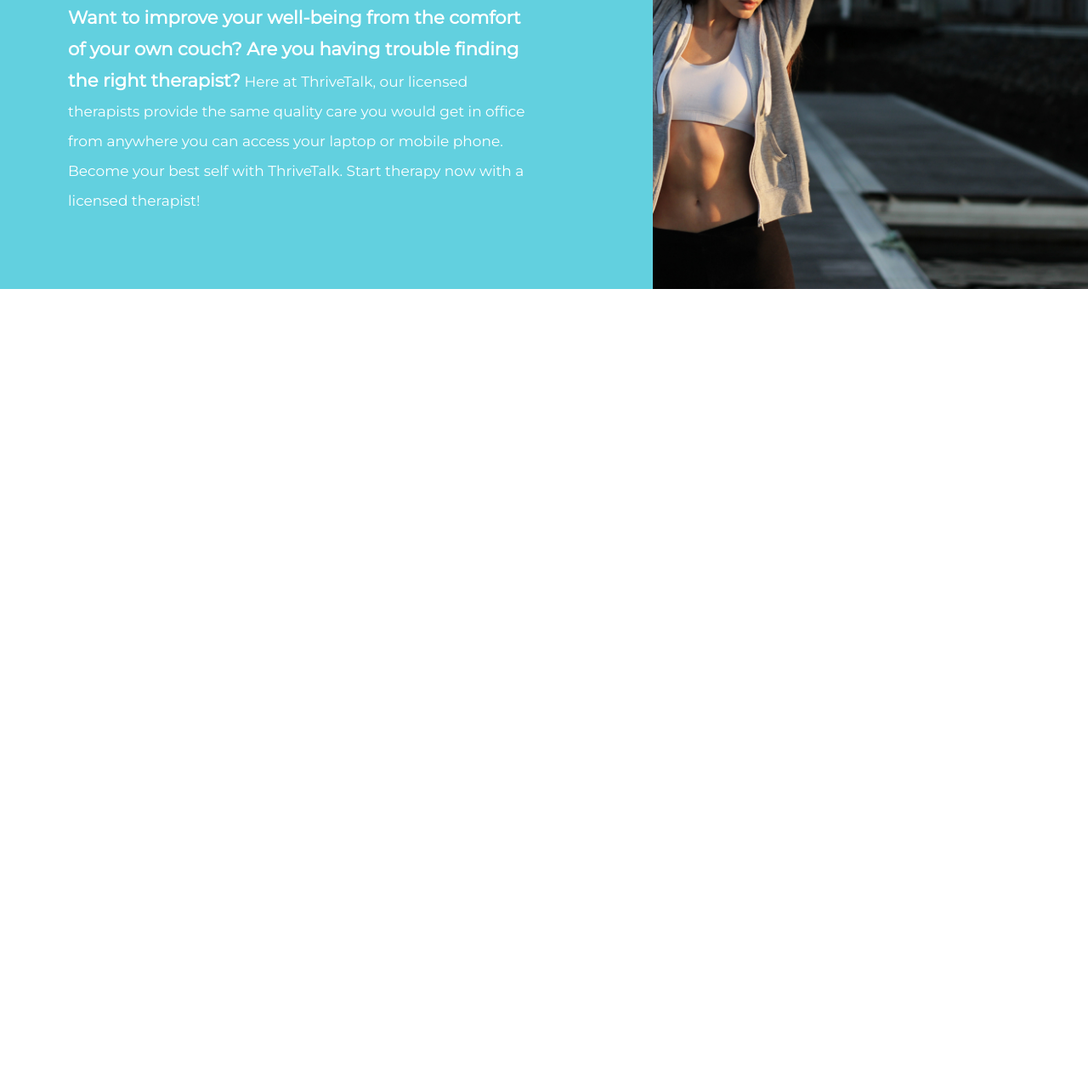
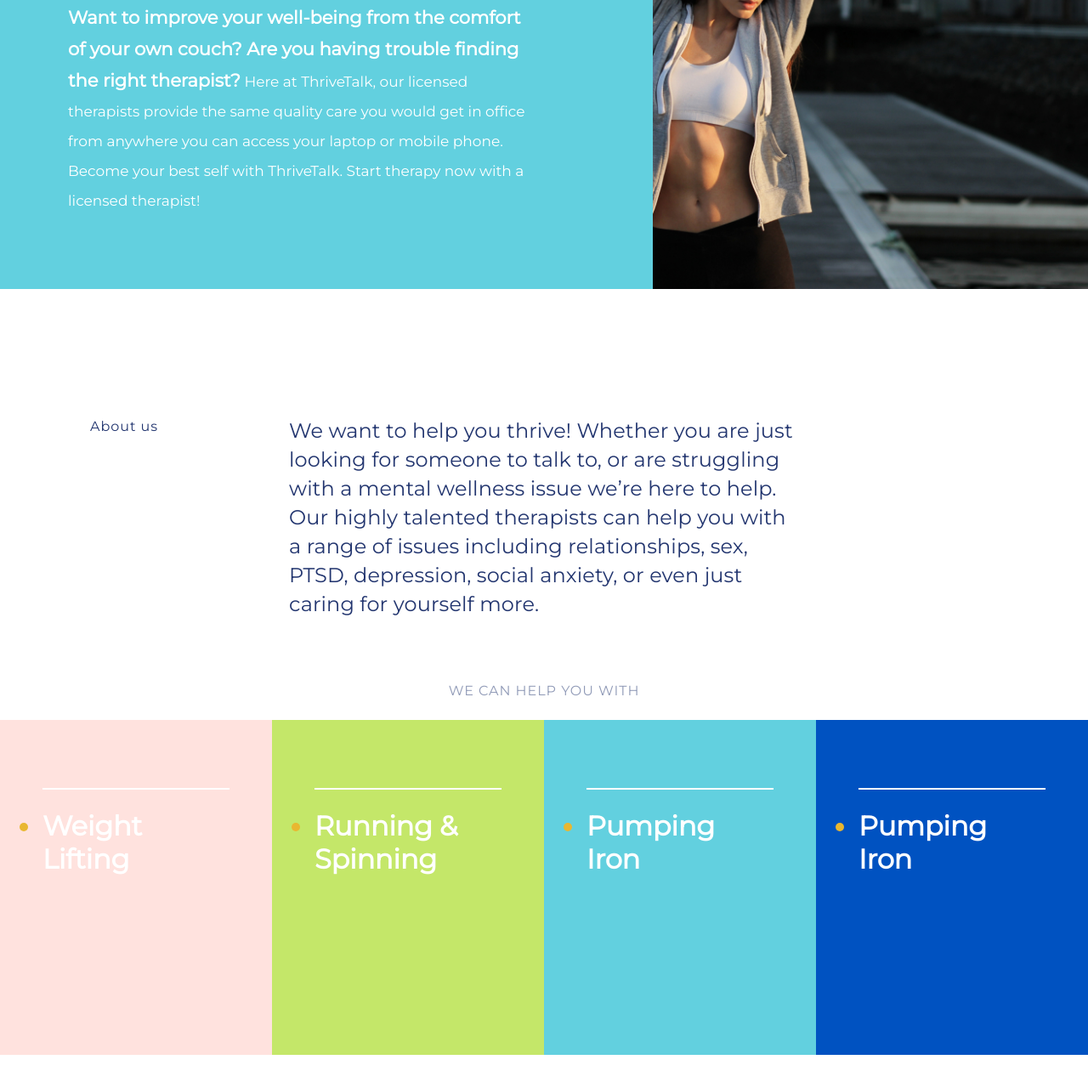
Before and after one commit to MalikDuisebayev/Thrivetalk-page, a website: page index.html in a window 1280 px wide. Shown: the part 1070-2350 px from the top of the page at 85% size. Before the commit the page ends 1410 px from the top, so only its background shows below. Drawn offline with Linux system fonts and the light colour scheme.

Commit message:
add section ABOUT US

```diff
--- a/index.html
+++ b/index.html
@@ -91,6 +91,90 @@
                 </div>
             </section>
 
+
+
+
+<!--        ABOUT-->
+        <section class="about">
+
+            <div class="about__container text">
+                <p class="text__title title">About us</p>
+                <p class="text__paragraph paragraph">We want to help you thrive! Whether you are just looking for someone to talk to, or are struggling with a mental wellness issue we’re here to help.  Our highly talented therapists can help you with a range of issues including relationships, sex, PTSD, depression, social anxiety, or even just caring for yourself more.
+                </p>
+            </div>
+
+            <div class="about__title">
+                WE CAN HELP YOU WITH
+            </div>
+
+            <div class="about__card card">
+
+                <div class="card__item box">
+
+                    <div class="box__information">
+
+                        <div class="line"></div>
+                        <ul class="box__list list">
+                            <li class="box__item item">
+                                <span>Weight Lifting</span>
+                            </li>
+                        </ul>
+
+                    </div>
+
+                </div>
+
+                <div class="card__item box">
+
+                    <div class="box__information">
+
+                        <div class="line"></div>
+                        <ul class="box__list list">
+                            <li class="box__item item">
+                                <span>Running  & Spinning</span>
+                            </li>
+                        </ul>
+
+                    </div>
+
+                </div>
+
+                <div class="card__item box">
+
+                    <div class="box__information">
+
+                        <div class="line"></div>
+                        <ul class="box__list list">
+                            <li class="box__item item">
+                                <span>Pumping Iron</span>
+                            </li>
+                        </ul>
+
+                    </div>
+
+                </div>
+
+                <div class="card__item box">
+
+                    <div class="box__information">
+
+                        <div class="line"></div>
+                        <ul class="box__list list">
+                            <li class="box__item item">
+                                <span>Pumping Iron</span>
+                            </li>
+                        </ul>
+
+                    </div>
+
+                </div>
+
+
+            </div>
+        </section>
+
+
+
     </main>
 
 
--- a/style/style.scss
+++ b/style/style.scss
@@ -6,7 +6,7 @@
   box-sizing: border-box;
 }
 .wrapper{
-  max-width: 1440px;
+  //max-width: 1440px;
   margin:0 auto;
   font-family: 'Montserrat', sans-serif;
 }
@@ -131,10 +131,10 @@
 //MAIN
 
 .main{
-  color: white;
   .thrive{
     display: flex;
     position: relative;
+    color: white;
     &__left{
       width: 60%;
       background-color: var(--SkyBlueColor);
@@ -170,8 +170,92 @@
           }
         }
       }
+    }
+  }
+
+
+  //ABOUT
+.about{
+  padding: 150px 0 120px;
+  &__container{
+    max-width: 1500px;
+    display: flex;
+    align-items: center;
+    justify-content: center;
+    margin: 0 auto;
+    position: relative;
+  }
+  .text{
+    &__title{
+      position: absolute;
+      top: 0;
+      left: 106px;
+      font-size: 16px;
+      line-height: 23px;
+      letter-spacing: 0.06em;
+      color: #22356F;
+    }
+    &__paragraph{
+      max-width: 600px;
+      text-align: left;
+      font-size: 24px;
+      line-height: 34px;
+      letter-spacing: 0.005em;
+      color: #22356F;
 
     }
+  }
+  &__title{
+    font-size: 16px;
+    line-height: 19px;
+    text-align: center;
+    letter-spacing: 0.06em;
+    color: rgba(34, 53, 111, 0.5);
+    padding: 75px 0 25px;
+  }
 
+  &__card{
+    display: grid;
+    grid-template-columns: repeat(auto-fill, 25%);
+  }
+  .card{
+    &__item:first-child{
+      background: #FFE2DE;
+    }
+    &__item:nth-child(2){
+      background: #C4E769;
+    }
+    &__item:nth-child(3){
+      background: #62D0DF;
+    }
+    &__item:last-child{
+      background: #0052C1;
+    }
+  }
+  .box{
+    &__information{
+      @include displayFlex;
+      flex-direction: column;
+      padding: 80px 50px 211px;
+      .line{
+        width: 100%;
+        height: 2px;
+        background-color: white;
+      }
+    }
+    .item{
+      color: #E9B730;
+      font-size: 32px;
+      margin-top: 23px;
+    }
+    .item span{
+      font-size: 32px;
+      line-height: 34px;
+      letter-spacing: -0.006em;
+      color: #FFFFFF;
+      font-weight: bold;
+    }
   }
 }
+
+}
```
Also changed, not shown: style/style.css, 1 other file.
